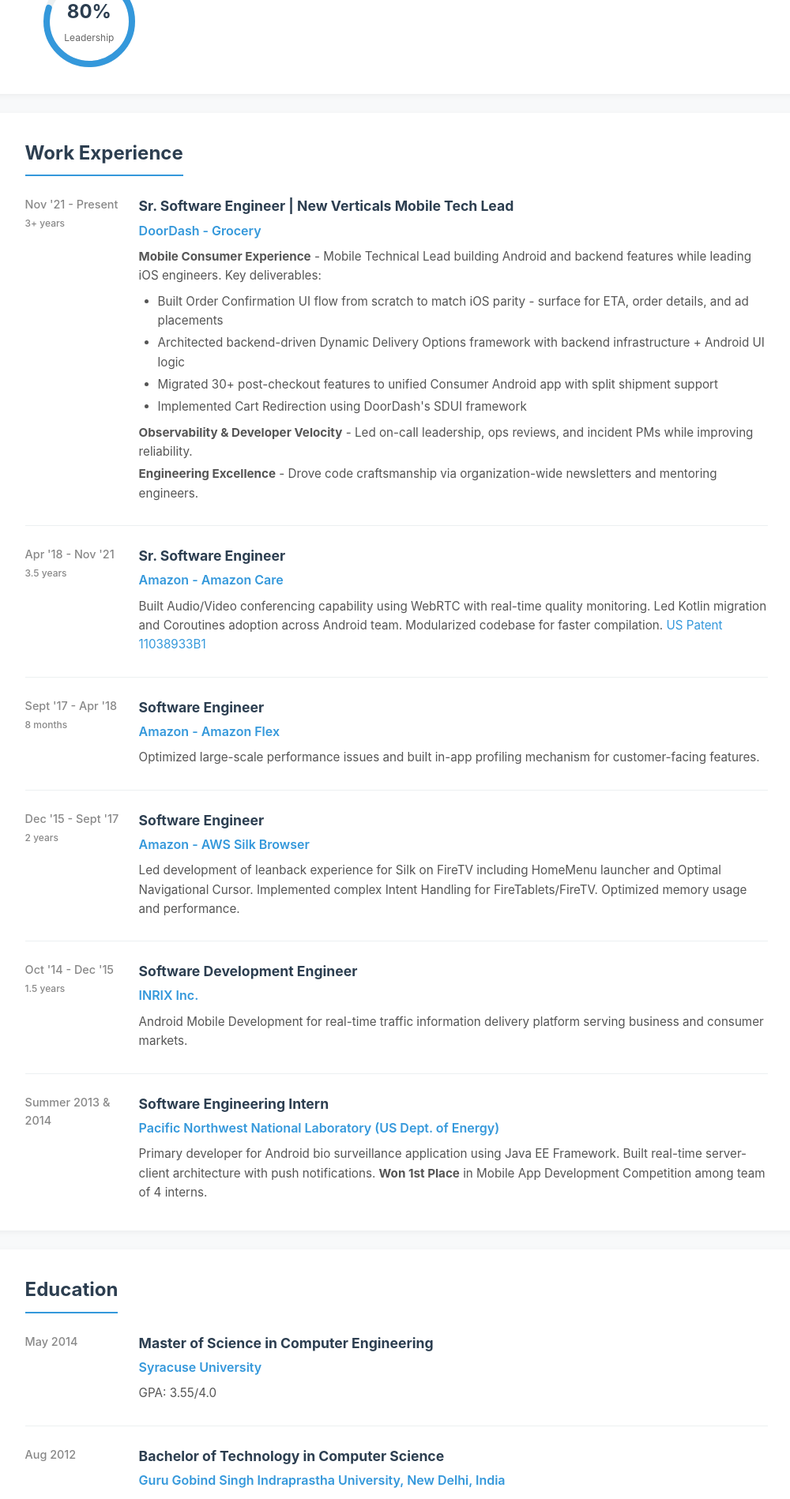
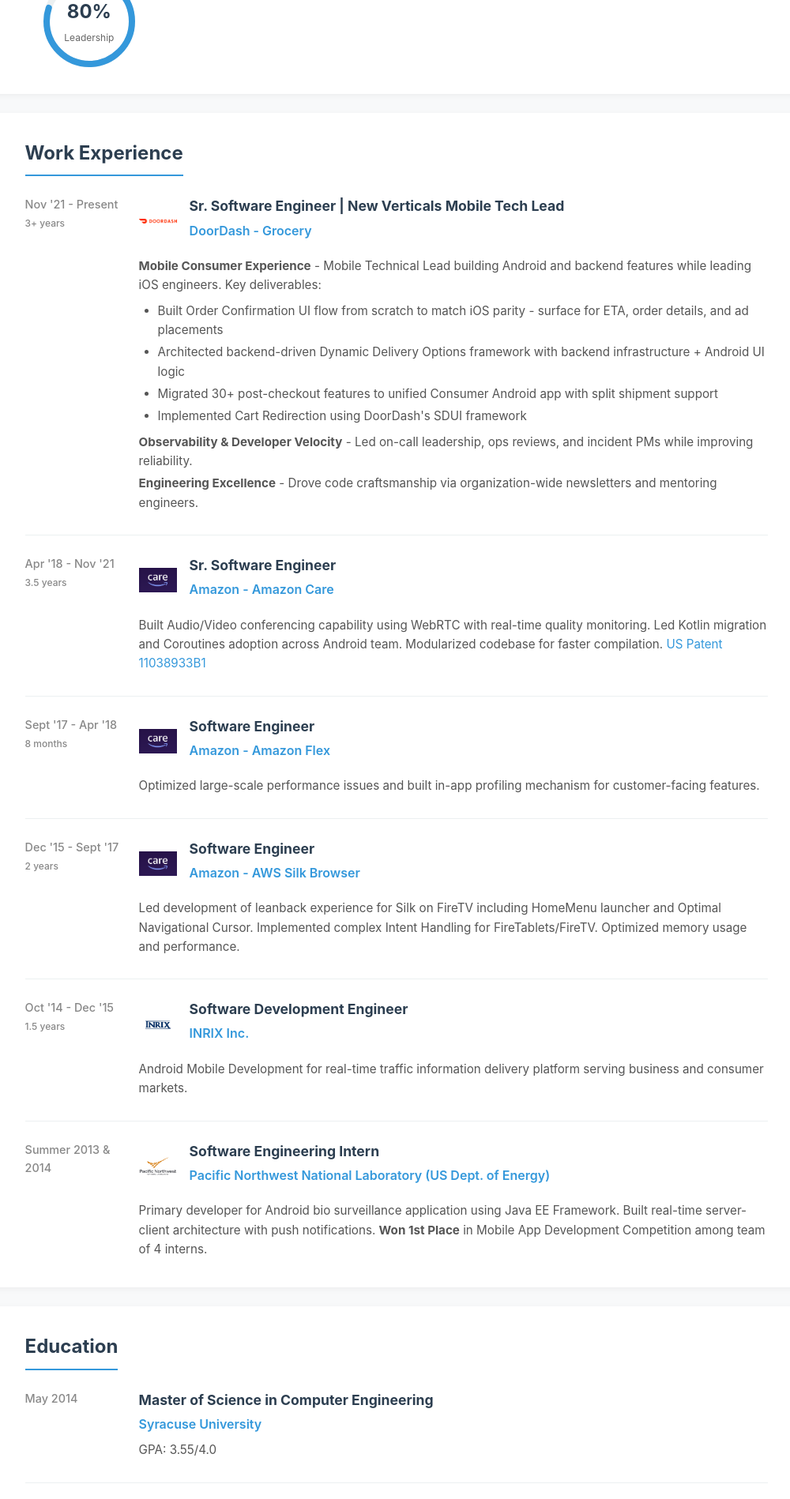
Before and after one commit to mohitb117/mohitb117.github.io, a Jekyll site: the page built from index.md, in a window 1280 px wide. Shown: the part 924-2822 px from the top of the page at 79% size, without its empty margins (138-1138 px from the left). Built offline with Jekyll 4.4.1, drawn with Linux system fonts in a browser that asks for light colours.

Commit message:
add icons for my resume one more time

```diff
--- a/css/style.css
+++ b/css/style.css
@@ -313,6 +313,21 @@
   flex: 1;
 }
 
+.timeline-header {
+  display: flex;
+  align-items: center;
+  gap: 1rem;
+  margin-bottom: 0.75rem;
+}
+
+.company-icon {
+  width: 48px;
+  height: 48px;
+  border-radius: 8px;
+  object-fit: contain;
+  flex-shrink: 0;
+}
+
 .timeline-content h3 {
   color: #2c3e50;
   font-size: 1.1rem;
--- a/index.md
+++ b/index.md
@@ -125,8 +125,13 @@
     <div class="timeline-item">
       <div class="timeline-date">Nov '21 - Present<br><small>3+ years</small></div>
       <div class="timeline-content">
-        <h3>Sr. Software Engineer | New Verticals Mobile Tech Lead</h3>
-        <span class="timeline-company">DoorDash - Grocery</span>
+        <div class="timeline-header">
+          <img src="{{ '/images/DoorDash_Logo.svg.png' | relative_url }}" alt="DoorDash" class="company-icon">
+          <div>
+            <h3>Sr. Software Engineer | New Verticals Mobile Tech Lead</h3>
+            <span class="timeline-company">DoorDash - Grocery</span>
+          </div>
+        </div>
         <p><strong>Mobile Consumer Experience</strong> - Mobile Technical Lead building Android and backend features while leading iOS engineers. Key deliverables:</p>
         <ul>
           <li>Built Order Confirmation UI flow from scratch to match iOS parity - surface for ETA, order details, and ad placements</li>
@@ -142,8 +147,13 @@
     <div class="timeline-item">
       <div class="timeline-date">Apr '18 - Nov '21<br><small>3.5 years</small></div>
       <div class="timeline-content">
-        <h3>Sr. Software Engineer</h3>
-        <span class="timeline-company">Amazon - Amazon Care</span>
+        <div class="timeline-header">
+          <img src="{{ '/images/amazon-care.webp' | relative_url }}" alt="Amazon" class="company-icon">
+          <div>
+            <h3>Sr. Software Engineer</h3>
+            <span class="timeline-company">Amazon - Amazon Care</span>
+          </div>
+        </div>
         <p>Built Audio/Video conferencing capability using WebRTC with real-time quality monitoring. Led Kotlin migration and Coroutines adoption across Android team. Modularized codebase for faster compilation. <a href="https://patents.google.com/patent/US11038933B1/" target="_blank">US Patent 11038933B1</a></p>
       </div>
     </div>
@@ -151,8 +161,13 @@
     <div class="timeline-item">
       <div class="timeline-date">Sept '17 - Apr '18<br><small>8 months</small></div>
       <div class="timeline-content">
-        <h3>Software Engineer</h3>
-        <span class="timeline-company">Amazon - Amazon Flex</span>
+        <div class="timeline-header">
+          <img src="{{ '/images/amazon-care.webp' | relative_url }}" alt="Amazon" class="company-icon">
+          <div>
+            <h3>Software Engineer</h3>
+            <span class="timeline-company">Amazon - Amazon Flex</span>
+          </div>
+        </div>
         <p>Optimized large-scale performance issues and built in-app profiling mechanism for customer-facing features.</p>
       </div>
     </div>
@@ -160,8 +175,13 @@
     <div class="timeline-item">
       <div class="timeline-date">Dec '15 - Sept '17<br><small>2 years</small></div>
       <div class="timeline-content">
-        <h3>Software Engineer</h3>
-        <span class="timeline-company">Amazon - AWS Silk Browser</span>
+        <div class="timeline-header">
+          <img src="{{ '/images/amazon-care.webp' | relative_url }}" alt="Amazon" class="company-icon">
+          <div>
+            <h3>Software Engineer</h3>
+            <span class="timeline-company">Amazon - AWS Silk Browser</span>
+          </div>
+        </div>
         <p>Led development of leanback experience for Silk on FireTV including HomeMenu launcher and Optimal Navigational Cursor. Implemented complex Intent Handling for FireTablets/FireTV. Optimized memory usage and performance.</p>
       </div>
     </div>
@@ -169,8 +189,13 @@
     <div class="timeline-item">
       <div class="timeline-date">Oct '14 - Dec '15<br><small>1.5 years</small></div>
       <div class="timeline-content">
-        <h3>Software Development Engineer</h3>
-        <span class="timeline-company">INRIX Inc.</span>
+        <div class="timeline-header">
+          <img src="{{ '/images/INRIX_logo.png' | relative_url }}" alt="INRIX" class="company-icon">
+          <div>
+            <h3>Software Development Engineer</h3>
+            <span class="timeline-company">INRIX Inc.</span>
+          </div>
+        </div>
         <p>Android Mobile Development for real-time traffic information delivery platform serving business and consumer markets.</p>
       </div>
     </div>
@@ -178,8 +203,13 @@
     <div class="timeline-item">
       <div class="timeline-date">Summer 2013 & 2014</div>
       <div class="timeline-content">
-        <h3>Software Engineering Intern</h3>
-        <span class="timeline-company">Pacific Northwest National Laboratory (US Dept. of Energy)</span>
+        <div class="timeline-header">
+          <img src="{{ '/images/PNNL_CENTER_FullColorSMALL.jpg' | relative_url }}" alt="PNNL" class="company-icon">
+          <div>
+            <h3>Software Engineering Intern</h3>
+            <span class="timeline-company">Pacific Northwest National Laboratory (US Dept. of Energy)</span>
+          </div>
+        </div>
         <p>Primary developer for Android bio surveillance application using Java EE Framework. Built real-time server-client architecture with push notifications. <strong>Won 1st Place</strong> in Mobile App Development Competition among team of 4 interns.</p>
       </div>
     </div>
```
Also changed, not shown: resume.md (+6 -6 lines), 3 other files.
